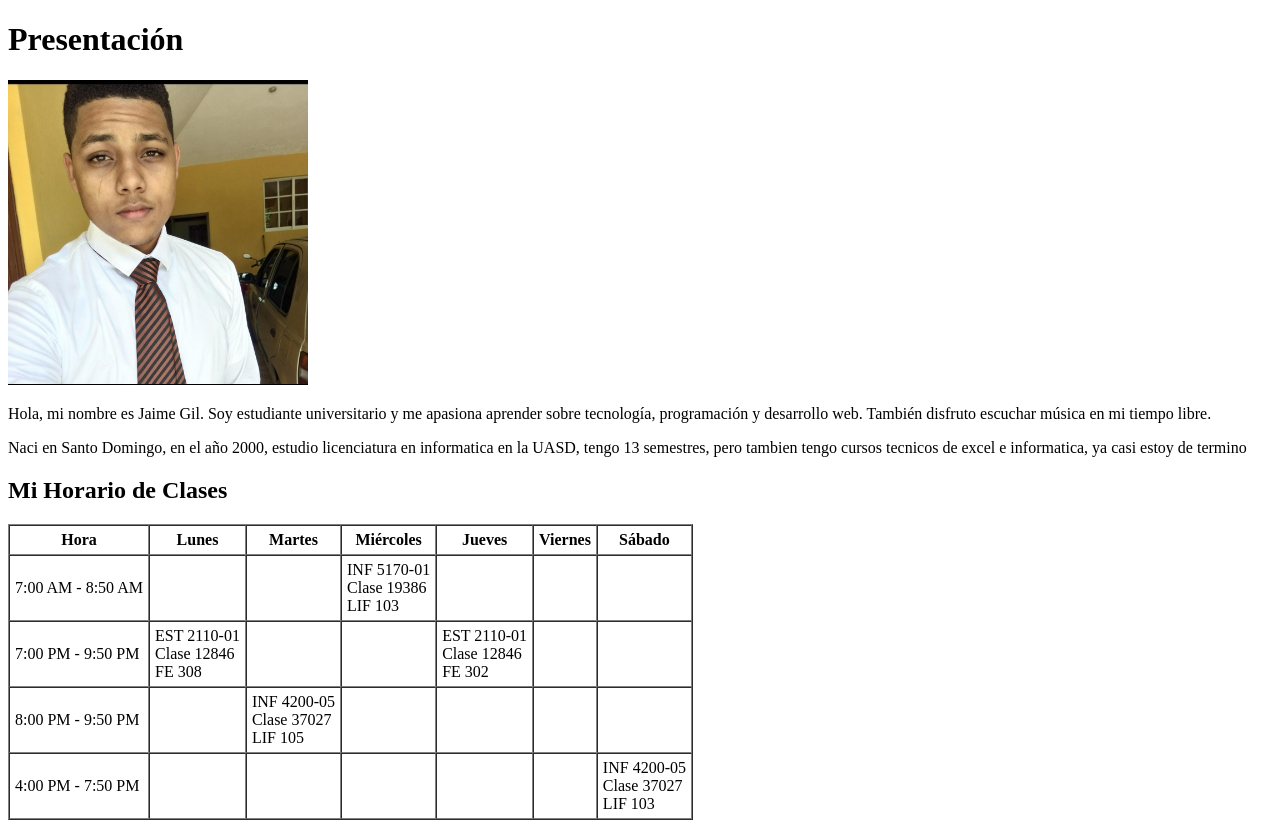
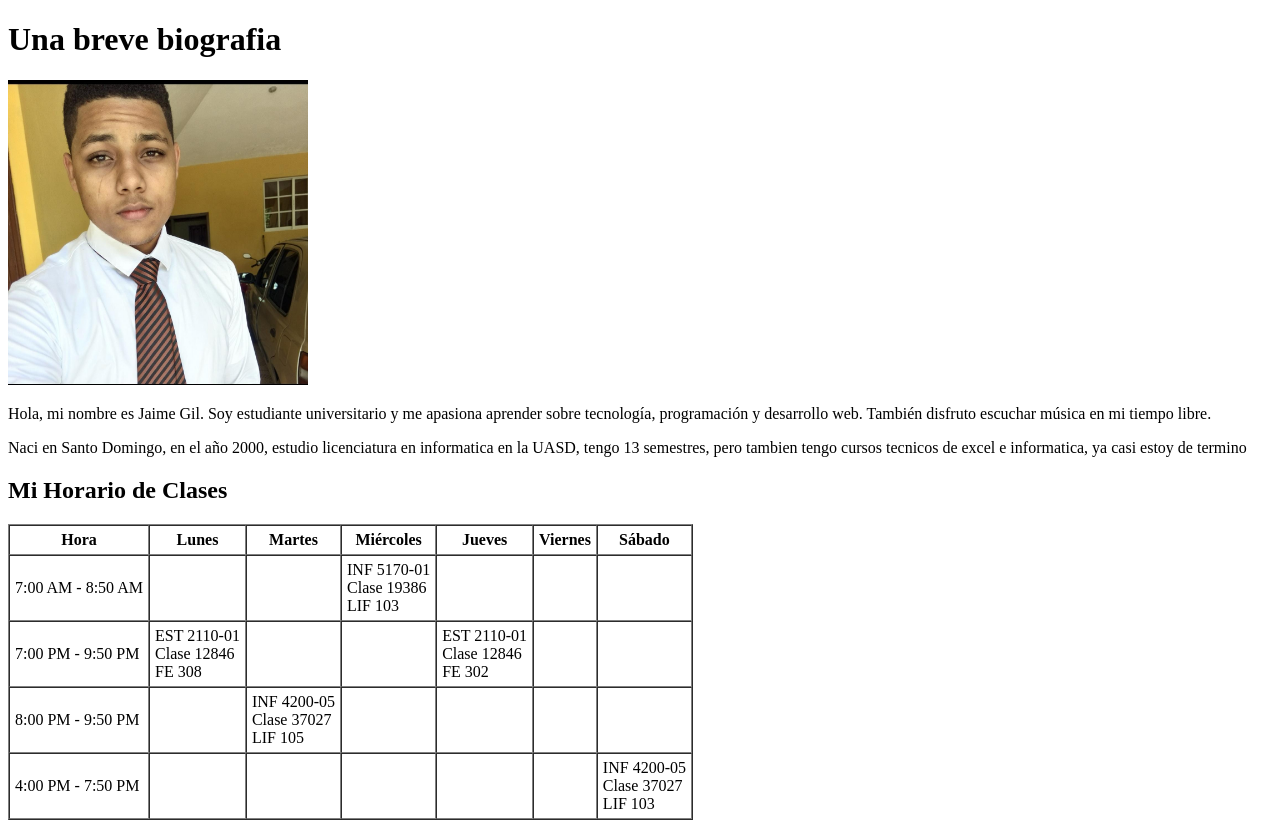
Before and after one commit to gilstrong/programacion3, a plain HTML site: page index.html in a window 1280 px wide. Drawn offline with Linux system fonts and the light colour scheme.

Commit message:
Update index.html

```diff
--- a/index.html
+++ b/index.html
@@ -5,7 +5,7 @@
 </head>
 <body>
 
-    <h1>Presentación</h1>
+    <h1>Una breve biografia</h1>
 
     <img src="imagen1.jpeg" alt="Descripción de la imagen" width="300">
 
```
